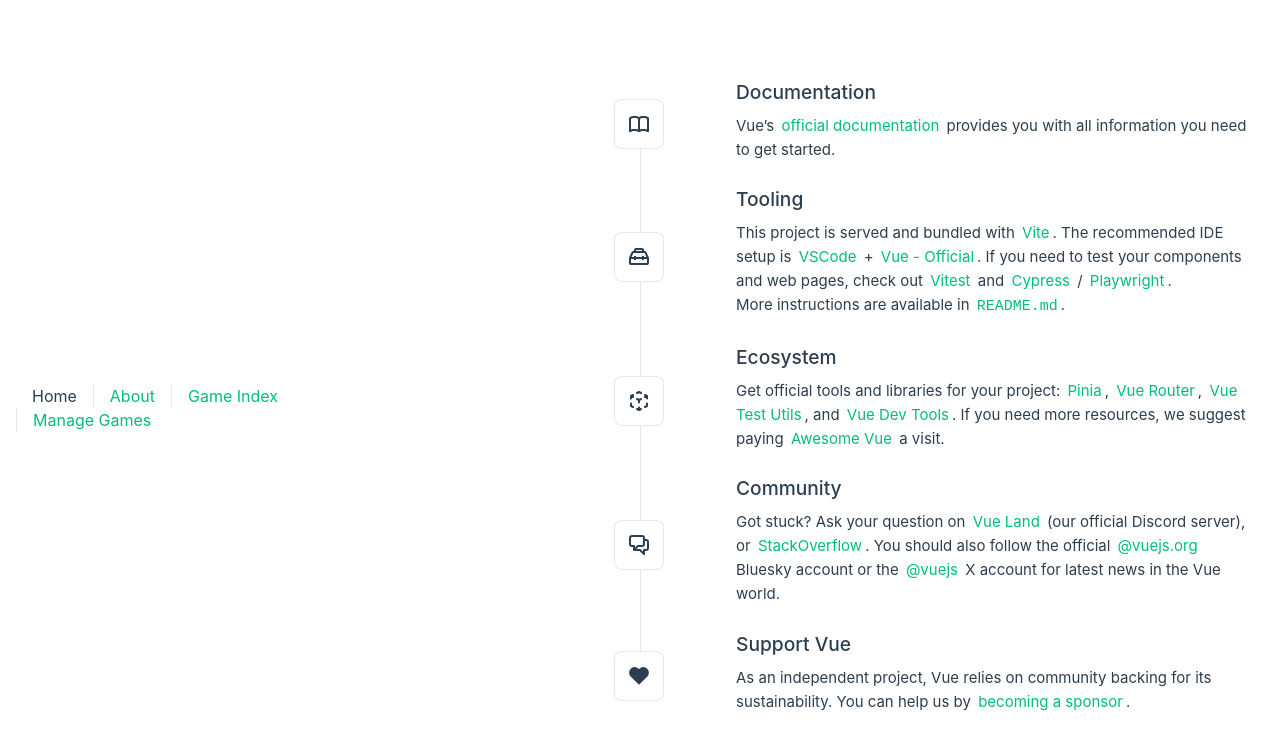
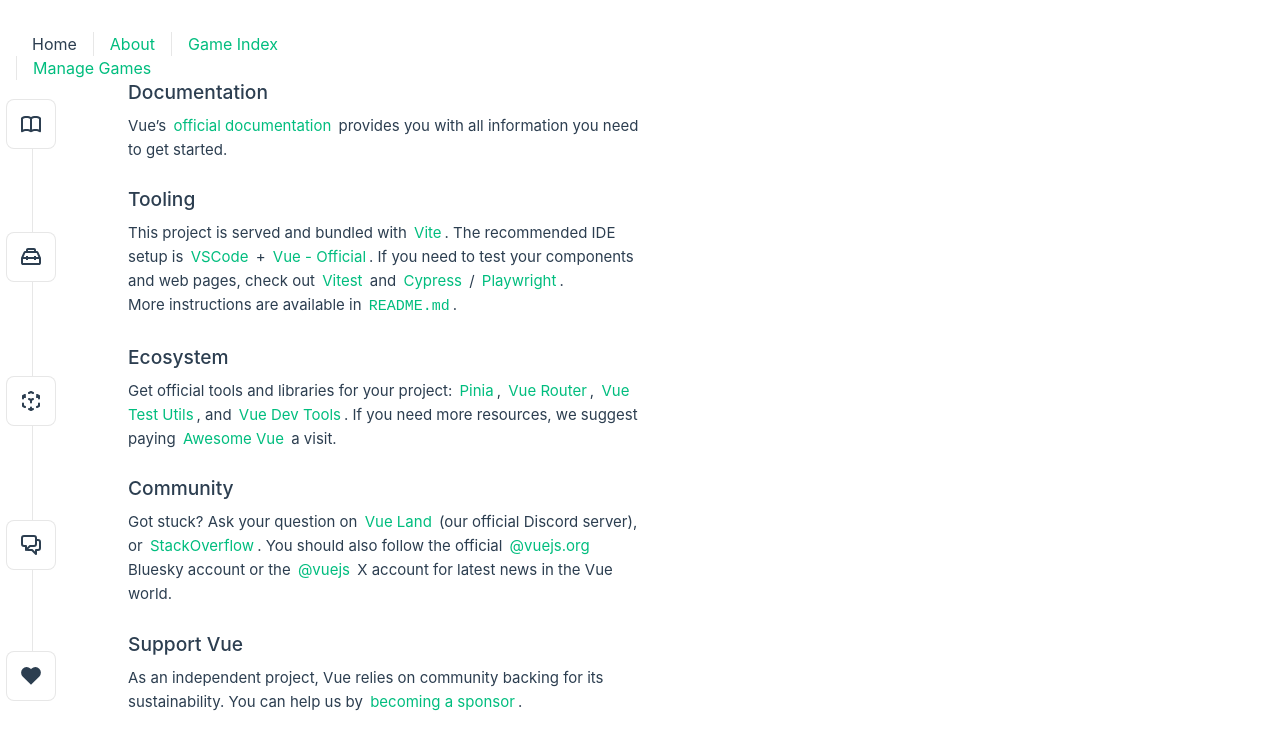
Before and after one commit to MadsStaalMedia/Semester3Projekt, a Vue app in the folder Game_Index/: page / in a window 1280 px wide. Shown: the top 750 px of the page. Built offline with nearby package versions, Linux system fonts and the light colour scheme.

Commit message:
Style arbejde

```diff
--- a/Game_Index/src/App.vue
+++ b/Game_Index/src/App.vue
@@ -60,7 +60,7 @@
     display: flex;
     place-items: center;
     padding-right: calc(var(--section-gap) / 2);
-    position: sticky;
+    position: fixed;
     top: 0;
   }
 
--- a/Game_Index/src/views/ManageGames.vue
+++ b/Game_Index/src/views/ManageGames.vue
@@ -73,14 +73,11 @@
         desc.value = '';
         publisher.value = '';
         date.value = '';
-        genre.value = '';
         players.value = '';
         age.value = '';
-        complex.value = '';
         copies.value = '';
         imgFile.value = null;
         imgPreview.value = null;
-        fileInput.value.value = '';
 
         submitted.value = true;
 
```
